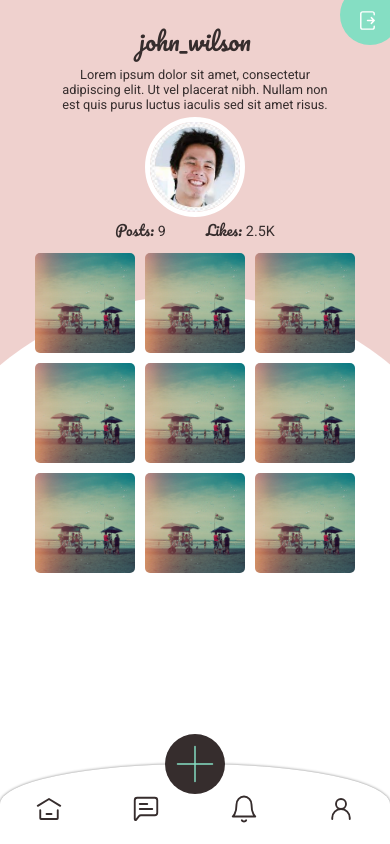
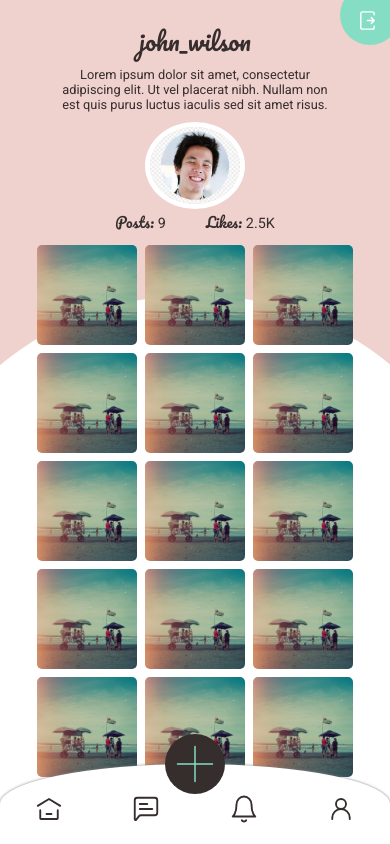
Before and after one commit to mdart86/Pixello, a React (Create React App) app: page /profile in a window 390 px wide. Built offline with nearby package versions, Linux system fonts and the light colour scheme.

Commit message:
modifications to grid responsiveness. also made them all perfectly square

```diff
--- a/src/components/Profile.js
+++ b/src/components/Profile.js
@@ -19,6 +19,7 @@ export const Profile = () => {
                     <Count><Cursive>Posts: </Cursive>9</Count>
                     <Count><Cursive>Likes: </Cursive>2.5K</Count>
                 </Summary>
+                <GridContainer>
                     <PhotoGrid>
                         <Link to="/view-post"><Photo src={placeholder} alt="A candid photo of people on the beach."/></Link>
                         <Link to="/view-post"><Photo src={placeholder} alt="A candid photo of people on the beach."/></Link>
@@ -29,8 +30,19 @@ export const Profile = () => {
                         <Link to="/view-post"><Photo src={placeholder} alt="A candid photo of people on the beach."/></Link>
                         <Link to="/view-post"><Photo src={placeholder} alt="A candid photo of people on the beach."/></Link>
                         <Link to="/view-post"><Photo src={placeholder} alt="A candid photo of people on the beach."/></Link>
+                        <Link to="/view-post"><Photo src={placeholder} alt="A candid photo of people on the beach."/></Link>
+                        <Link to="/view-post"><Photo src={placeholder} alt="A candid photo of people on the beach."/></Link>
+                        <Link to="/view-post"><Photo src={placeholder} alt="A candid photo of people on the beach."/></Link>
+                        <Link to="/view-post"><Photo src={placeholder} alt="A candid photo of people on the beach."/></Link>
+                        <Link to="/view-post"><Photo src={placeholder} alt="A candid photo of people on the beach."/></Link>
+                        <Link to="/view-post"><Photo src={placeholder} alt="A candid photo of people on the beach."/></Link>
+                        <Link to="/view-post"><Photo src={placeholder} alt="A candid photo of people on the beach."/></Link>
+                        <Link to="/view-post"><Photo src={placeholder} alt="A candid photo of people on the beach."/></Link>
+                        <Link to="/view-post"><Photo src={placeholder} alt="A candid photo of people on the beach."/></Link>
+                        <Link to="/view-post"><Photo src={placeholder} alt="A candid photo of people on the beach."/></Link>
+                        <Link to="/view-post"><Photo src={placeholder} alt="A candid photo of people on the beach."/></Link>
                     </PhotoGrid>
-                <Clearance/>
+                </GridContainer>
             </ProfileContainer>
         </>
     )
@@ -59,6 +71,7 @@ const WhiteFeature = styled.div`
 
 const ProfileContainer = styled.div`
     width: 100%;
+    height: 100vh;
     display: flex;
     flex-direction: column;
     text-align: center;
@@ -69,13 +82,14 @@ const Username = styled.p`
     margin: 0 auto;
     margin-top: 20px;
     font-size: 1.5rem;
-    width: 200px;
+    width: 70%;
 `
 
 const Caption = styled.p`
     margin: 5px auto;
+    margin-bottom: 10px;
     font-size: 0.8rem;
-    width: 280px;
+    width: 70%;
 `
 
 const Avatar = styled.img`
@@ -102,27 +116,27 @@ const Cursive = styled.span`
     font-family: 'Pacifico', cursive;
 `
 
+const GridContainer = styled.div`
+    width: 100%;
+    height: auto;
+`
+
 const PhotoGrid = styled.div`
     display: grid;
-    grid-template-columns: 100px 100px 100px;
+    grid-template-columns: repeat(3, 100px);
     grid-auto-rows: 100px;
-    row-gap: 10px;
-    column-gap: 10px;
+    row-gap: 8px;
+    column-gap: 8px;
     margin: 10px 0;
+    margin-bottom: 115px;
     width: 100%;
     justify-content: center;
 `
 
 const Photo = styled.img`
     object-fit: cover;
-    height: 100px;
-    width: 100px;
+    height: 100%;
+    width: 100%;
     border-radius: 5px;
     margin: 0;
 `
-
-const Clearance = styled.div`
-    width: 100%;
-    height: 110px;
-    background: var(--white);
-`
```
Lines whose indentation alone changed are shown as unchanged.
